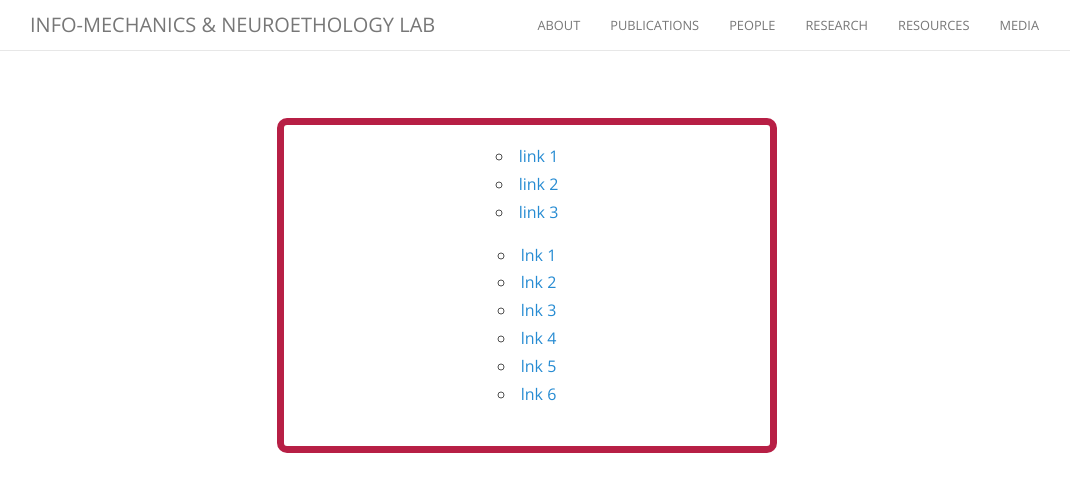
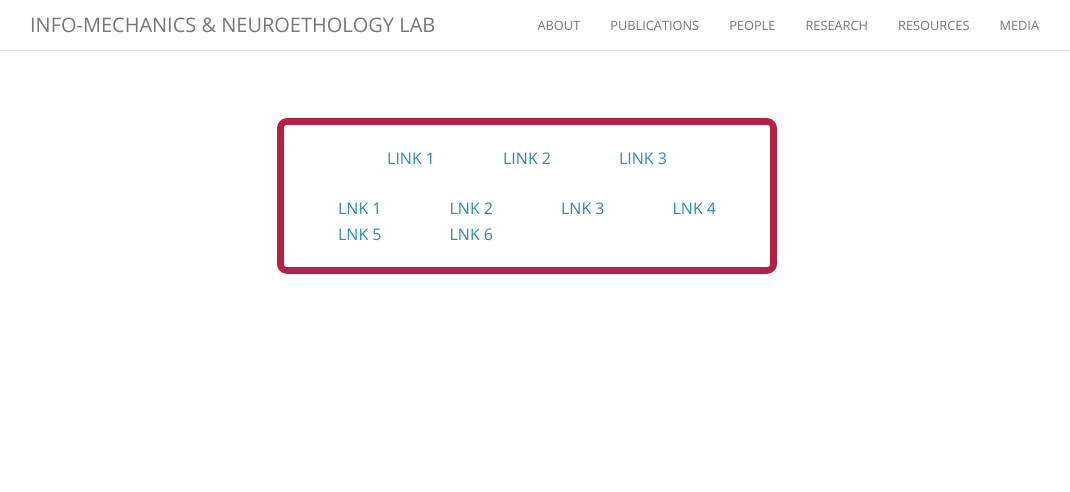
Before and after one commit to maciverlab/maciverlab.github.io, a Jekyll site: the page built from research.html, in a window 1280 px wide. Shown: the top 492 px of the page, without its empty margins (113-1183 px from the left). Built offline with Jekyll 4.4.1, drawn with Linux system fonts in a browser that asks for light colours; nearby versions of some CDN libraries; comment, search, counter and statistics services are not loaded.

Commit message:
Update research.html

```diff
--- a/research.html
+++ b/research.html
@@ -6,7 +6,7 @@ permalink: /research/
 <div class="container">
   <section id="top_nav_container">
     <div class="float_center">
-        <ul class="child">
+        <ul class="top_nav child">
           <li><a href="#">link 1</a></li>
           <li><a href="#">link 2</a></li>
           <li><a href="#">link 3</a></li>
@@ -16,7 +16,7 @@ permalink: /research/
     <div class="clear"></div>
 
     <div class="float_center">
-        <ul class="child">
+        <ul class="top_nav child">
           <li><a href="#">lnk 1</a></li>
           <li><a href="#">lnk 2</a></li>
           <li><a href="#">lnk 3</a></li>
```
